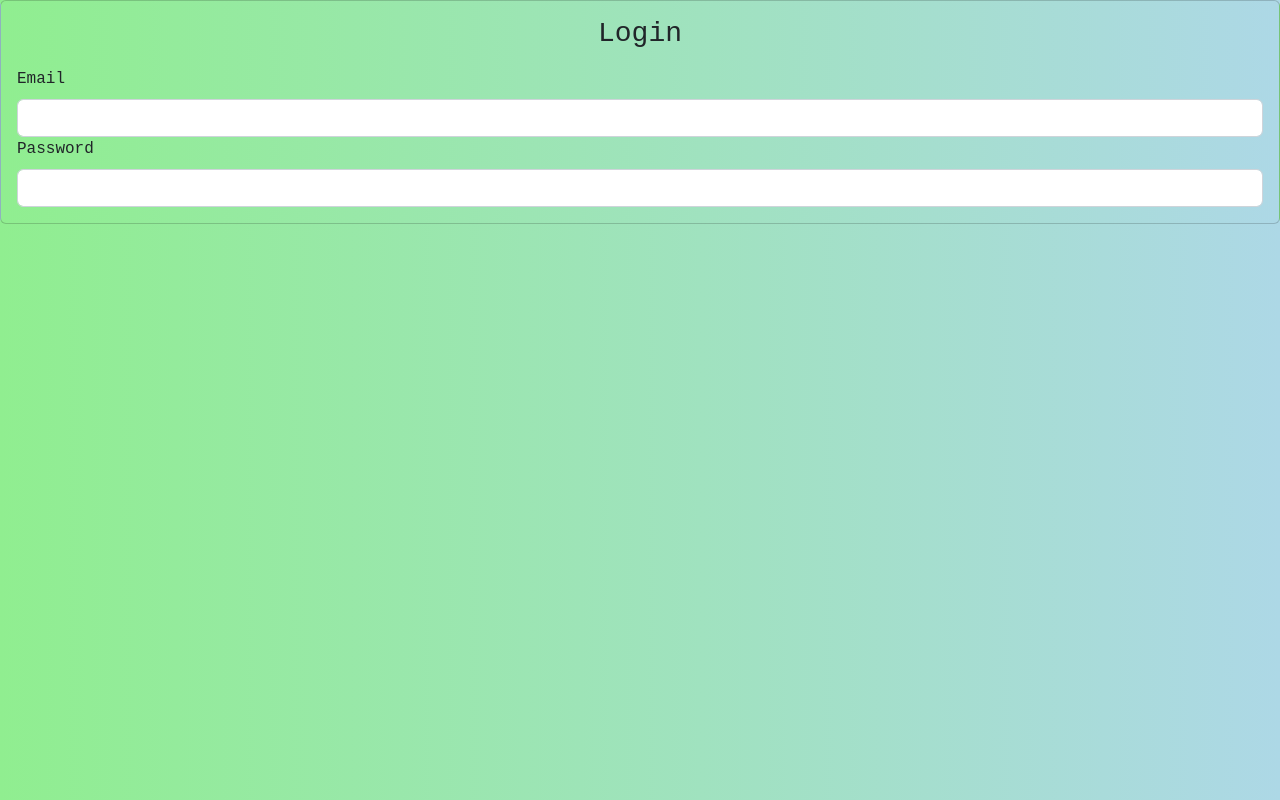
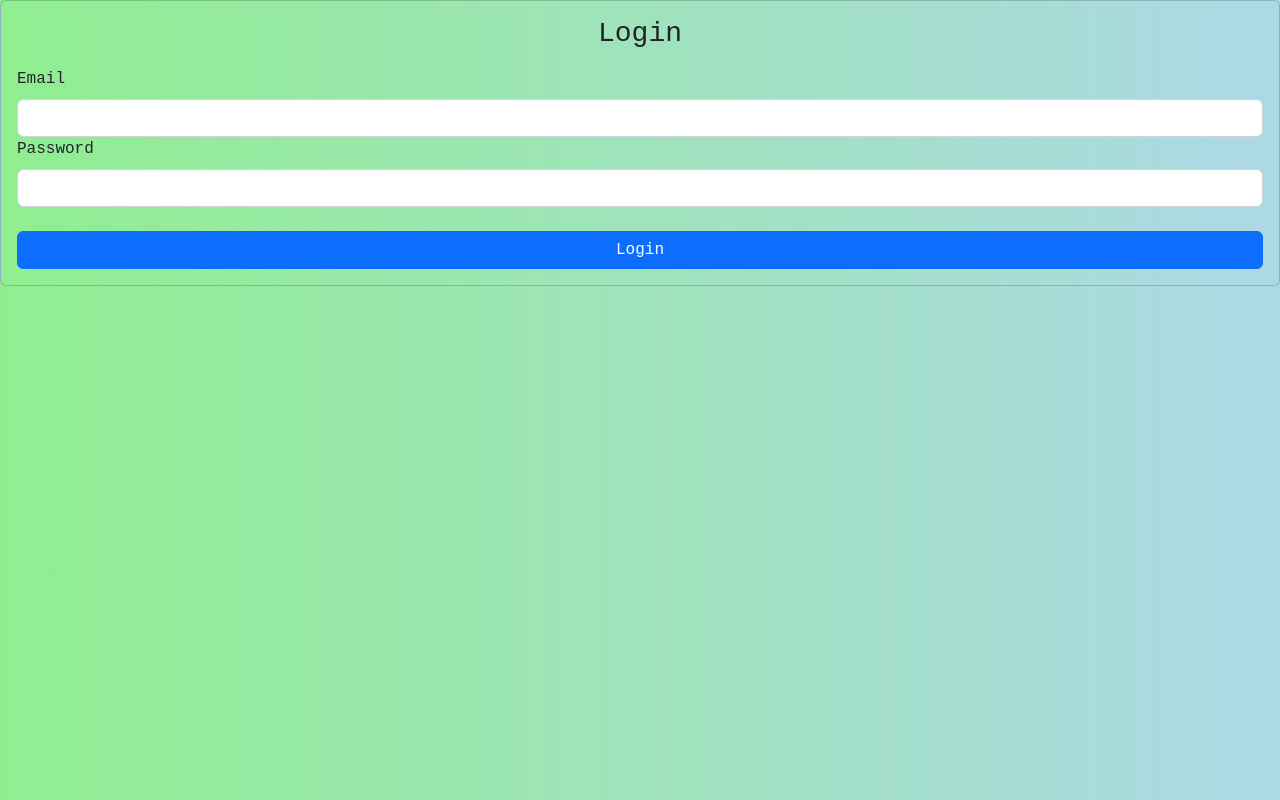
Before and after one commit to Legendary-Folah/ReactAuthwithFireBase, a React (Create React App) app: page /login in a window 1280 px wide. Built offline with nearby package versions, Linux system fonts and the light colour scheme.

Commit message:
Making use of bootstrap. It is a lot easier

```diff
--- a/src/Components/Login.js
+++ b/src/Components/Login.js
@@ -21,6 +21,7 @@ function Login() {
                             <Form.Label>Password</Form.Label>
                             <Form.Control type="password" ref={passwordRef} required />
                         </Form.Group>
+                        <Button className='w-100 mt-4 center' type='submit'>Login</Button>
                     </Form>
                 </Card.Body>
             </Card>
```
